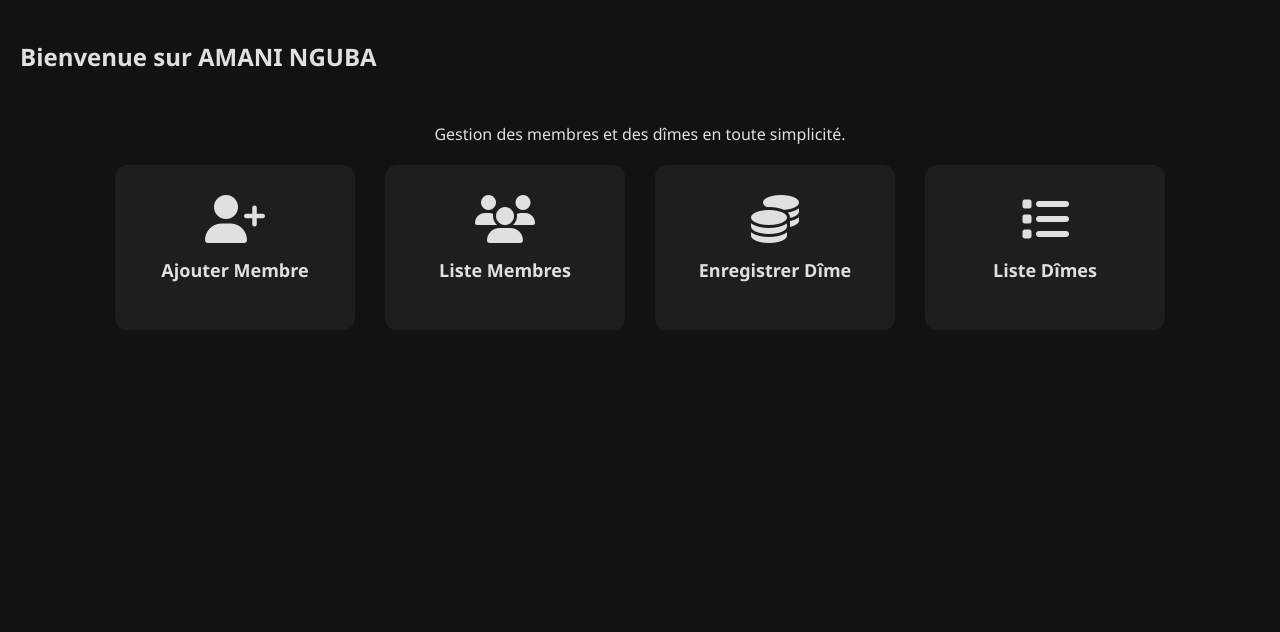
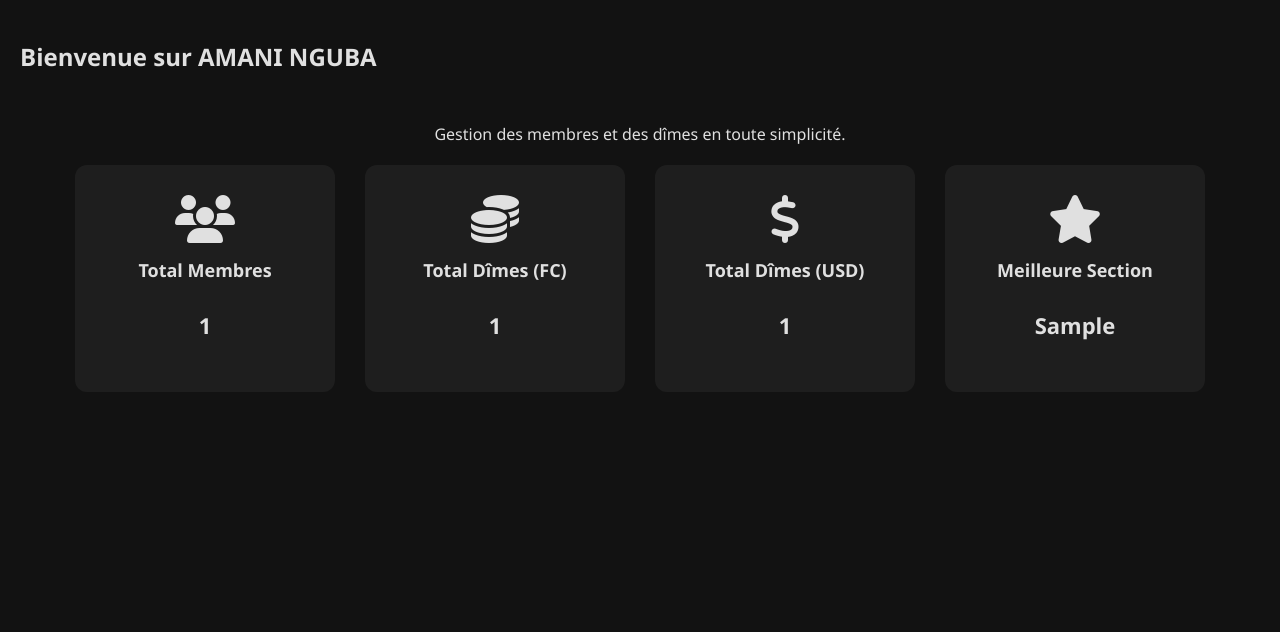
Before and after one commit to Andrebeet1/dimeamaninguba, a Flask app: template templates/home.html in a window 1280 px wide. Shown: the part 75-707 px from the top of the page. Run offline with Flask 3, Linux system fonts and the light colour scheme; the template is opened without the code that fills it: most values are stand-ins (such as "Sample title", 1, 10 or a date in 2020).

Commit message:
Update home.html

```diff
--- a/templates/home.html
+++ b/templates/home.html
@@ -1,27 +1,34 @@
-
 {% extends 'base.html' %}
 {% block title %}Accueil{% endblock %}
 {% block content %}
 <h2>Bienvenue sur AMANI NGUBA</h2>
 <div class="salon">
     <p>Gestion des membres et des dîmes en toute simplicité.</p>
+
     <div class="cards">
-        <div class="card">
-            <i class="fas fa-user-plus fa-3x"></i>
-            <h3>Ajouter Membre</h3>
-        </div>
-        <div class="card">
-            <i class="fas fa-users fa-3x"></i>
-            <h3>Liste Membres</h3>
-        </div>
-        <div class="card">
-            <i class="fas fa-coins fa-3x"></i>
-            <h3>Enregistrer Dîme</h3>
-        </div>
-        <div class="card">
-            <i class="fas fa-list fa-3x"></i>
-            <h3>Liste Dîmes</h3>
-        </div>
+        <a href="{{ url_for('liste_membre') }}" class="card">
+            <i class="fas fa-users fa-3x icon"></i>
+            <h3>Total Membres</h3>
+            <p>{{ membres_count }}</p>
+        </a>
+
+        <a href="{{ url_for('liste_dime') }}" class="card">
+            <i class="fas fa-coins fa-3x icon"></i>
+            <h3>Total Dîmes (FC)</h3>
+            <p>{{ total_fc }}</p>
+        </a>
+
+        <a href="{{ url_for('liste_dime') }}" class="card">
+            <i class="fas fa-dollar-sign fa-3x icon"></i>
+            <h3>Total Dîmes (USD)</h3>
+            <p>{{ total_usd }}</p>
+        </a>
+
+        <a href="{{ url_for('rapport_mensuel') }}" class="card">
+            <i class="fas fa-star fa-3x icon"></i>
+            <h3>Meilleure Section</h3>
+            <p>{{ best_section }}</p>
+        </a>
     </div>
 </div>
 
@@ -38,11 +45,16 @@
     margin-top: 20px;
 }
 .card {
-    background-color: #1E1E1E;
+    display: flex;
+    flex-direction: column;
+    align-items: center;
+    text-decoration: none;
+    background-color: #1E1E1E; /* Couleur uniforme */
+    color: #E0E0E0;
     padding: 30px;
     border-radius: 12px;
-    width: 180px;
-    transition: transform 0.2s;
+    width: 200px;
+    transition: transform 0.2s, background-color 0.2s;
     cursor: pointer;
 }
 .card:hover {
@@ -52,7 +64,19 @@
 .card h3 {
     margin-top: 15px;
     font-size: 18px;
-    color: #E0E0E0;
+}
+.card p {
+    font-size: 22px;
+    font-weight: bold;
+    margin-top: 10px;
+}
+/* Animation des icônes */
+.icon {
+    transition: transform 0.3s, color 0.3s;
+}
+.card:hover .icon {
+    transform: rotate(15deg) scale(1.2);
+    color: #4ADE80; /* couleur verte pour effet visuel */
 }
 </style>
 {% endblock %}
```
